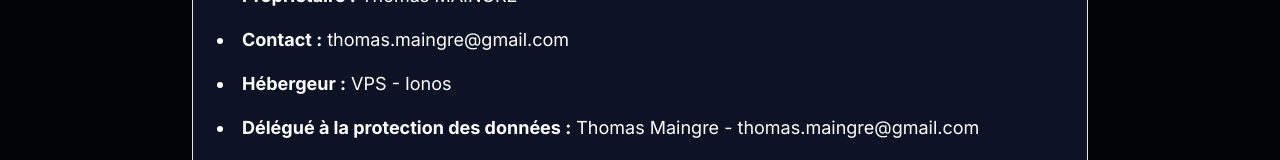
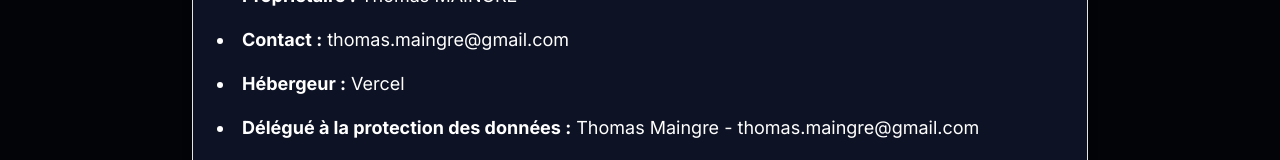
Before and after one commit to ThomasMaingre/Portfolio, a Next.js app: page / in a window 1280 px wide. Both pictures are taken after a click on the button "Mentions légales". Shown: the part 6094-6254 px from the top of the page. Built offline with nearby package versions, Linux system fonts and the light colour scheme.

Commit message:
Changement hebergement

```diff
--- a/src/components/Footer.tsx
+++ b/src/components/Footer.tsx
@@ -40,7 +40,7 @@ export default function Footer() {
               </p>
               <li><strong>Propriétaire :</strong> Thomas MAINGRE</li>
               <li><strong>Contact :</strong> thomas.maingre@gmail.com</li>
-              <li><strong>Hébergeur :</strong> VPS - Ionos </li>
+              <li><strong>Hébergeur :</strong> Vercel </li>
               <li><strong>Délégué à la protection des données :</strong> Thomas Maingre - thomas.maingre@gmail.com</li>
 
               <h3 className="text-xl font-semibold mt-6" style={{ color: '#fad62b' }}>Conditions générales d&apos;utilisation du site et des services proposés</h3>
```
